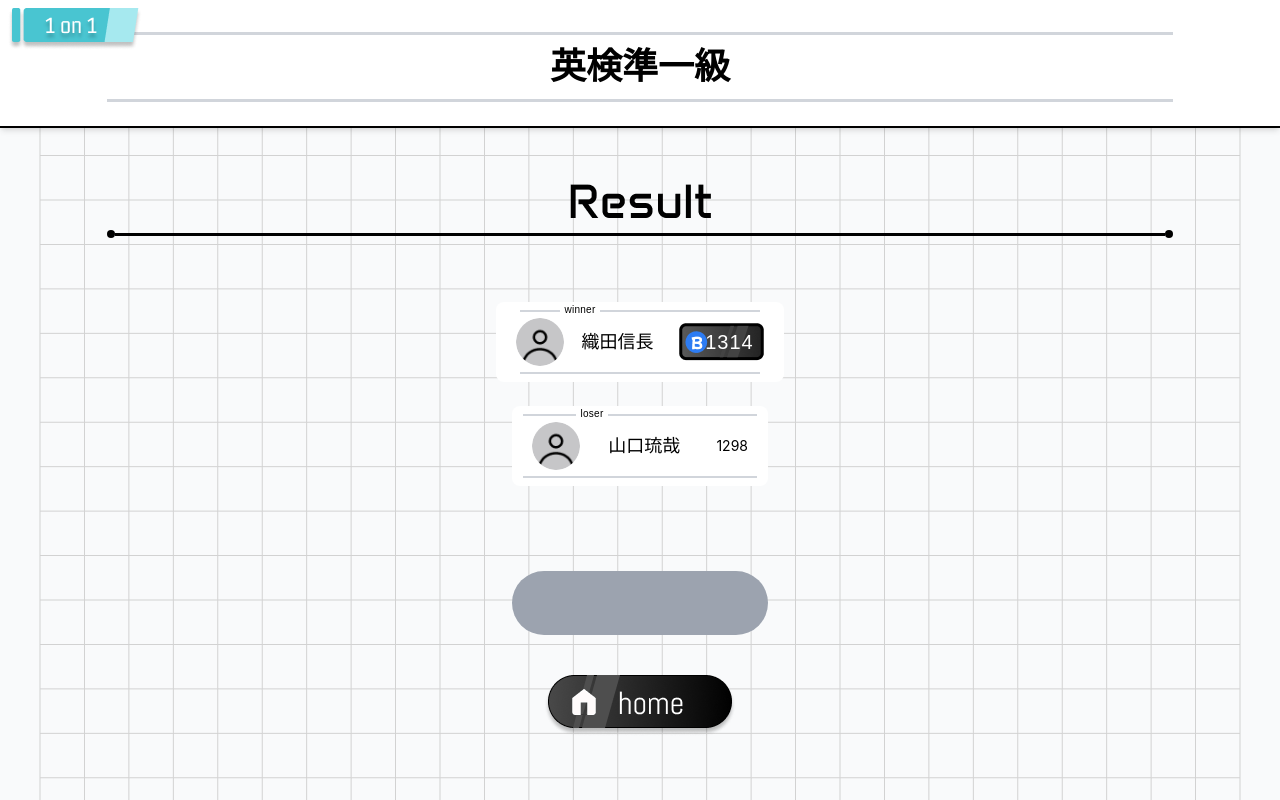
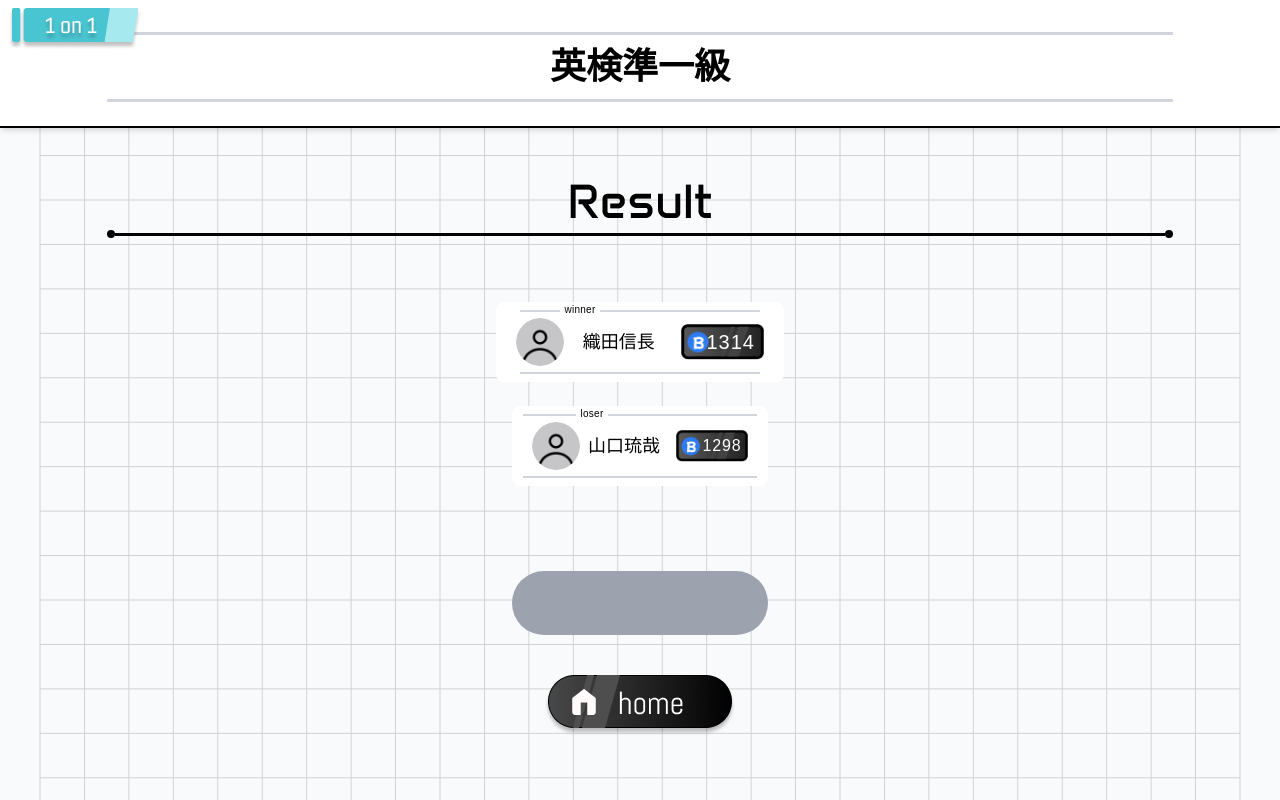
Before and after one commit to Kazu-1024/kazuyoshi-temp-, a React (Create React App) app: page /Result in a window 1280 px wide. Built offline with nearby package versions, Linux system fonts and the light colour scheme; the HTML template or start-up script is replaced by a standard one.

Commit message:
loserのrate表示の追加

```diff
--- a/src/components/Result/Result.jsx
+++ b/src/components/Result/Result.jsx
@@ -39,7 +39,7 @@ const Result = () => {
                 <div className="flex items-center justify-between w-full h-full px-5 ">
                   <img src={defaultIcon} className="w-12 h-12 rounded-full" />
                   <p className="text-lg mr-2">{resultData.winner.name}</p>
-                  <div className="relative">
+                  <div className="relative w-1/3">
                     <img src={ratingBg} alt="Rating Backgroud" className="block" />
                     <p className="absolute inset-0 left-4 flex items-center justify-center text-white font-jaro tracking-wider text-xl">
                       {resultData.winner.rate}
@@ -57,7 +57,12 @@ const Result = () => {
                 <div className="flex items-center justify-between w-full h-full px-5 ">
                   <img src={defaultIcon} className="w-12 h-12 rounded-full" />
                   <p className="text-lg mr-2">{resultData.loser.name}</p>
-                  <p className="text-sm">{resultData.loser.rate}</p>
+                  <div className="relative w-1/3">
+                    <img src={ratingBg} alt="Rating Backgrond" className="block" />
+                    <p className="absolute inset-0 left-5 flex items-center justify-center text-white font-jaro tracking-wider text-[16px]">
+                      {resultData.loser.rate}
+                    </p>
+                  </div>
                 </div>
                 <div className="w-11/12 border-t border border-gray-300 mb-2 mx-auto" />
                 <p className="absolute top-0 left-16 w-8 text-center bg-white text-[10px] font-afacad tracking-wide">loser</p>
```
